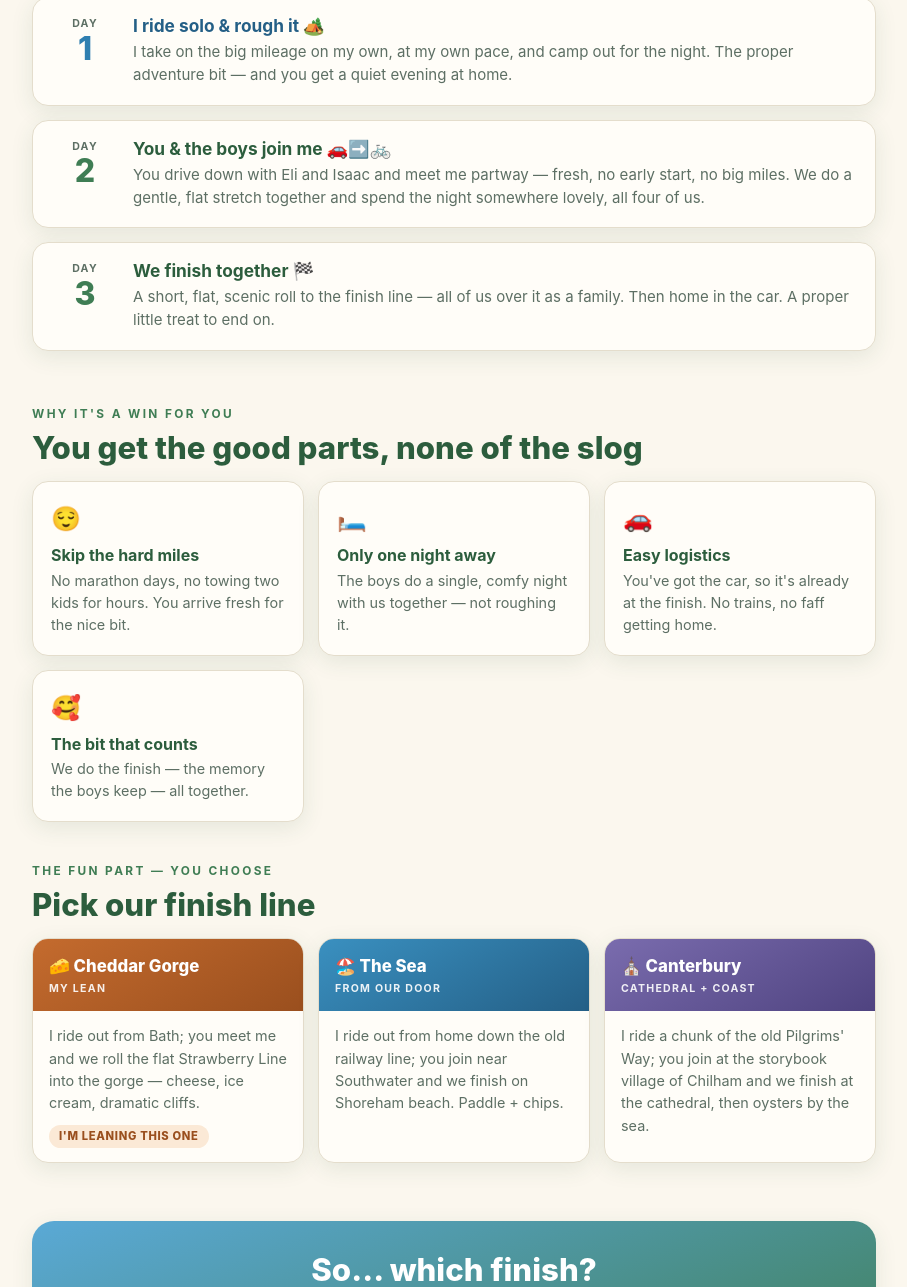
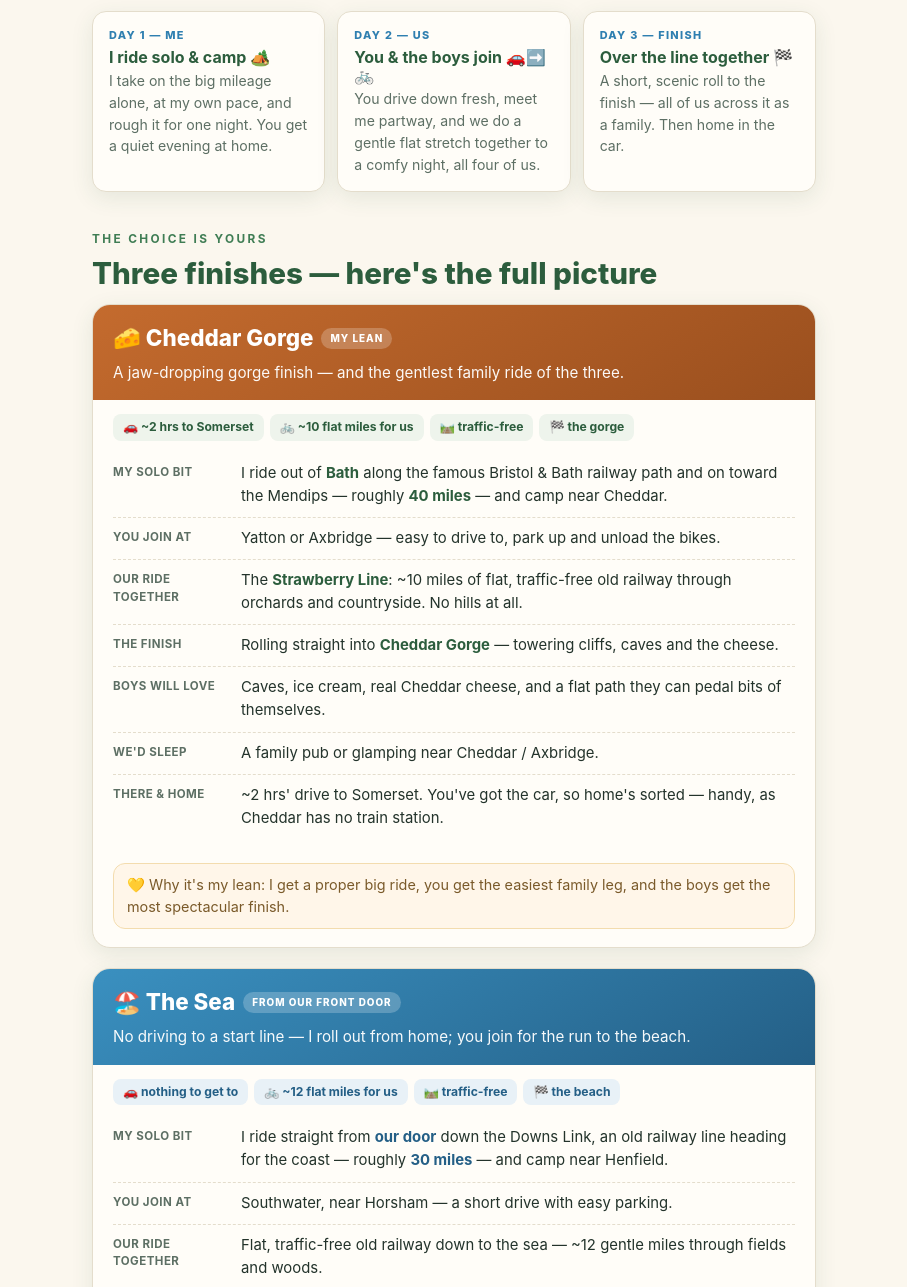
Before and after one commit to danpillay87/family-bike-ride, a plain HTML site: page index.html in a window 1280 px wide. Shown: the part 419-1706 px from the top of the page, without its empty margins (186-1093 px from the left). Drawn offline with Linux system fonts and the light colour scheme.

Commit message:
Add full detail on the three finish options

```diff
--- a/index.html
+++ b/index.html
@@ -9,55 +9,58 @@
 <style>
   :root{
     --ink:#23332b;--muted:#5d6f64;--cream:#fbf7ee;--paper:#fffdf8;
-    --green:#3f7d54;--green-d:#2c5d3d;--sky:#2f7fb0;--sky-d:#245f86;--sun:#f2b134;--rose:#d9745b;
+    --green:#3f7d54;--green-d:#2c5d3d;--sky:#2f7fb0;--sky-d:#245f86;--sun:#f2b134;
     --line:#e4ddcc;--shadow:0 6px 22px rgba(44,93,61,.10);
   }
   *{box-sizing:border-box}
   body{margin:0}
   .wrap{font-family:-apple-system,BlinkMacSystemFont,"Segoe UI",Roboto,Helvetica,Arial,sans-serif;
     color:var(--ink);background:var(--cream);line-height:1.55;-webkit-font-smoothing:antialiased;padding:0 0 60px}
-  .inner{max-width:880px;margin:0 auto;padding:0 18px}
+  .inner{max-width:760px;margin:0 auto;padding:0 18px}
   h1,h2,h3{line-height:1.15;margin:0}
-  .hero{background:linear-gradient(160deg,#3f7d54,#244e34);color:#fff;padding:50px 20px 46px;text-align:center}
+  .hero{background:linear-gradient(160deg,#3f7d54,#244e34);color:#fff;padding:48px 20px 42px;text-align:center}
   .kicker{font-size:.76rem;letter-spacing:.22em;text-transform:uppercase;color:#bfe6c9;font-weight:700}
-  .hero h1{font-size:clamp(1.9rem,5vw,2.9rem);font-weight:800;margin:12px auto 12px;max-width:17ch}
-  .hero p{font-size:clamp(1rem,2.3vw,1.18rem);color:#e7f4ea;max-width:40ch;margin:0 auto}
+  .hero h1{font-size:clamp(1.9rem,5vw,2.8rem);font-weight:800;margin:12px auto 12px;max-width:17ch}
+  .hero p{font-size:clamp(1rem,2.3vw,1.15rem);color:#e7f4ea;max-width:42ch;margin:0 auto}
 
-  section{padding:36px 0 4px}
+  section{padding:34px 0 4px}
   .eyebrow{font-size:.74rem;letter-spacing:.2em;text-transform:uppercase;color:var(--green);font-weight:700;margin-bottom:8px}
-  h2{font-size:clamp(1.4rem,3.4vw,1.95rem);font-weight:800;color:var(--green-d);margin-bottom:14px}
+  h2{font-size:clamp(1.35rem,3.4vw,1.85rem);font-weight:800;color:var(--green-d);margin-bottom:14px}
 
-  .step{display:grid;grid-template-columns:64px 1fr;gap:16px;background:var(--paper);border:1px solid var(--line);
-    border-radius:16px;padding:18px 20px;box-shadow:var(--shadow);margin-bottom:14px}
-  .step .badge{text-align:center}
-  .step .badge .d{font-size:.66rem;letter-spacing:.12em;text-transform:uppercase;color:var(--muted);font-weight:700}
-  .step .badge .n{font-size:2rem;font-weight:800;color:var(--green);line-height:1}
-  .step h3{font-size:1.08rem;color:var(--green-d);margin-bottom:4px}
-  .step p{margin:0;font-size:.94rem;color:var(--muted)}
-  .step.solo .n{color:var(--sky)}
-  .step.solo h3{color:var(--sky-d)}
+  /* concept steps inline */
+  .steps{display:grid;grid-template-columns:repeat(auto-fit,minmax(200px,1fr));gap:12px}
+  .stepc{background:var(--paper);border:1px solid var(--line);border-radius:14px;padding:15px 16px;box-shadow:var(--shadow)}
+  .stepc .n{font-size:.68rem;letter-spacing:.12em;text-transform:uppercase;color:var(--sky);font-weight:800}
+  .stepc h3{font-size:1rem;color:var(--green-d);margin:4px 0 4px}
+  .stepc p{margin:0;font-size:.88rem;color:var(--muted)}
 
-  .why{display:grid;grid-template-columns:repeat(auto-fit,minmax(210px,1fr));gap:14px}
-  .card{background:var(--paper);border:1px solid var(--line);border-radius:16px;padding:18px;box-shadow:var(--shadow)}
-  .card .ico{font-size:1.5rem}
-  .card h3{font-size:1rem;margin:9px 0 5px;color:var(--green-d)}
-  .card p{margin:0;font-size:.9rem;color:var(--muted)}
-
-  .fin{display:grid;grid-template-columns:repeat(auto-fit,minmax(230px,1fr));gap:14px}
-  .opt{background:var(--paper);border:1px solid var(--line);border-radius:16px;padding:0;box-shadow:var(--shadow);overflow:hidden}
-  .opt .cap{padding:14px 16px;color:#fff;font-weight:800;font-size:1.05rem}
+  /* option cards (stacked, detailed) */
+  .opt{background:var(--paper);border:1px solid var(--line);border-radius:18px;box-shadow:var(--shadow);overflow:hidden;margin-bottom:20px}
+  .cap{padding:16px 20px;color:#fff}
   .opt.cheddar .cap{background:linear-gradient(150deg,#c46b2e,#9a4f1e)}
   .opt.sea .cap{background:linear-gradient(150deg,#3a90c0,#245f86)}
   .opt.cath .cap{background:linear-gradient(150deg,#7a6cae,#4f4380)}
-  .opt .cap .tag{display:block;font-size:.66rem;letter-spacing:.12em;text-transform:uppercase;font-weight:700;opacity:.9;margin-top:2px}
-  .opt .body{padding:14px 16px}
-  .opt .body p{margin:0;font-size:.9rem;color:var(--muted)}
-  .opt .pick{display:inline-block;margin-top:10px;font-size:.7rem;font-weight:800;letter-spacing:.06em;text-transform:uppercase;
-    color:#9a4f1e;background:#fbe9d6;border-radius:20px;padding:3px 10px}
+  .cap .name{font-size:1.4rem;font-weight:800;display:flex;align-items:center;flex-wrap:wrap;gap:8px}
+  .cap .tag{font-size:.62rem;letter-spacing:.1em;text-transform:uppercase;font-weight:800;background:rgba(255,255,255,.22);border-radius:20px;padding:3px 9px}
+  .cap .ess{font-size:.95rem;opacity:.96;margin-top:5px}
+  .badges{display:flex;flex-wrap:wrap;gap:6px;padding:14px 20px 4px}
+  .badges span{background:#eef4ec;color:var(--green-d);border-radius:8px;padding:4px 10px;font-size:.76rem;font-weight:700}
+  .opt.sea .badges span{background:#e8f1f7;color:var(--sky-d)}
+  .opt.cath .badges span{background:#efecf7;color:#4f4380}
+  .detail{padding:8px 20px 18px}
+  .r{display:flex;gap:12px;padding:9px 0;border-bottom:1px dashed var(--line)}
+  .r:last-child{border-bottom:0}
+  .r .k{flex:0 0 116px;font-size:.72rem;letter-spacing:.04em;text-transform:uppercase;color:var(--muted);font-weight:700;padding-top:2px}
+  .r .v{flex:1;font-size:.93rem}
+  .r .v b{color:var(--green-d)}
+  .opt.sea .r .v b{color:var(--sky-d)}
+  .opt.cath .r .v b{color:#4f4380}
+  .why{margin:6px 20px 18px 20px;font-size:.9rem;background:#fff6e9;border:1px solid #f3dcae;border-radius:12px;padding:10px 13px;color:#7a5a2a}
+  @media(max-width:540px){.r{flex-direction:column;gap:1px}.r .k{flex-basis:auto}}
 
-  .close{background:linear-gradient(160deg,#5aa9d6,#3f7d54);color:#fff;border-radius:22px;padding:32px 26px;text-align:center;margin-top:18px;box-shadow:var(--shadow)}
+  .close{background:linear-gradient(160deg,#5aa9d6,#3f7d54);color:#fff;border-radius:22px;padding:30px 24px;text-align:center;margin-top:10px;box-shadow:var(--shadow)}
   .close h2{color:#fff}
-  .close p{max-width:44ch;margin:8px auto 0;color:#eef7f1;font-size:1.02rem}
+  .close p{max-width:46ch;margin:8px auto 0;color:#eef7f1;font-size:1.02rem}
   .foot{text-align:center;color:var(--muted);font-size:.8rem;margin-top:26px}
 </style>
 </head>
@@ -66,76 +69,90 @@
   <div class="hero">
     <div class="kicker">An idea, for you 💚</div>
     <h1>One Big Adventure, One Family Finish</h1>
-    <p>I do the long, hard miles solo. You and the boys meet me. Then we all cross the line together.</p>
+    <p>I do the long, hard miles solo. You and the boys meet me. Then we all cross the line together — pick where that line is.</p>
   </div>
 
   <div class="inner">
 
     <section>
-      <div class="eyebrow">How it'd work</div>
+      <div class="eyebrow">How it works (whichever we pick)</div>
       <h2>The hard bit's mine. The lovely bit's ours.</h2>
-
-      <div class="step solo">
-        <div class="badge"><div class="d">Day</div><div class="n">1</div></div>
-        <div>
-          <h3>I ride solo &amp; rough it 🏕️</h3>
-          <p>I take on the big mileage on my own, at my own pace, and camp out for the night. The proper adventure bit — and you get a quiet evening at home.</p>
-        </div>
-      </div>
-
-      <div class="step">
-        <div class="badge"><div class="d">Day</div><div class="n">2</div></div>
-        <div>
-          <h3>You &amp; the boys join me 🚗➡️🚲</h3>
-          <p>You drive down with Eli and Isaac and meet me partway — fresh, no early start, no big miles. We do a gentle, flat stretch together and spend the night somewhere lovely, all four of us.</p>
-        </div>
-      </div>
-
-      <div class="step">
-        <div class="badge"><div class="d">Day</div><div class="n">3</div></div>
-        <div>
-          <h3>We finish together 🏁</h3>
-          <p>A short, flat, scenic roll to the finish line — all of us over it as a family. Then home in the car. A proper little treat to end on.</p>
-        </div>
+      <div class="steps">
+        <div class="stepc"><div class="n">Day 1 — me</div><h3>I ride solo &amp; camp 🏕️</h3><p>I take on the big mileage alone, at my own pace, and rough it for one night. You get a quiet evening at home.</p></div>
+        <div class="stepc"><div class="n">Day 2 — us</div><h3>You &amp; the boys join 🚗➡️🚲</h3><p>You drive down fresh, meet me partway, and we do a gentle flat stretch together to a comfy night, all four of us.</p></div>
+        <div class="stepc"><div class="n">Day 3 — finish</div><h3>Over the line together 🏁</h3><p>A short, scenic roll to the finish — all of us across it as a family. Then home in the car.</p></div>
       </div>
     </section>
 
     <section>
-      <div class="eyebrow">Why it's a win for you</div>
-      <h2>You get the good parts, none of the slog</h2>
-      <div class="why">
-        <div class="card"><div class="ico">😌</div><h3>Skip the hard miles</h3><p>No marathon days, no towing two kids for hours. You arrive fresh for the nice bit.</p></div>
-        <div class="card"><div class="ico">🛏️</div><h3>Only one night away</h3><p>The boys do a single, comfy night with us together — not roughing it.</p></div>
-        <div class="card"><div class="ico">🚗</div><h3>Easy logistics</h3><p>You've got the car, so it's already at the finish. No trains, no faff getting home.</p></div>
-        <div class="card"><div class="ico">🥰</div><h3>The bit that counts</h3><p>We do the finish — the memory the boys keep — all together.</p></div>
+      <div class="eyebrow">The choice is yours</div>
+      <h2>Three finishes — here's the full picture</h2>
+
+      <!-- CHEDDAR -->
+      <div class="opt cheddar">
+        <div class="cap">
+          <div class="name">🧀 Cheddar Gorge <span class="tag">My lean</span></div>
+          <div class="ess">A jaw-dropping gorge finish — and the gentlest family ride of the three.</div>
+        </div>
+        <div class="badges"><span>🚗 ~2 hrs to Somerset</span><span>🚲 ~10 flat miles for us</span><span>🛤️ traffic-free</span><span>🏁 the gorge</span></div>
+        <div class="detail">
+          <div class="r"><div class="k">My solo bit</div><div class="v">I ride out of <b>Bath</b> along the famous Bristol &amp; Bath railway path and on toward the Mendips — roughly <b>40 miles</b> — and camp near Cheddar.</div></div>
+          <div class="r"><div class="k">You join at</div><div class="v">Yatton or Axbridge — easy to drive to, park up and unload the bikes.</div></div>
+          <div class="r"><div class="k">Our ride together</div><div class="v">The <b>Strawberry Line</b>: ~10 miles of flat, traffic-free old railway through orchards and countryside. No hills at all.</div></div>
+          <div class="r"><div class="k">The finish</div><div class="v">Rolling straight into <b>Cheddar Gorge</b> — towering cliffs, caves and the cheese.</div></div>
+          <div class="r"><div class="k">Boys will love</div><div class="v">Caves, ice cream, real Cheddar cheese, and a flat path they can pedal bits of themselves.</div></div>
+          <div class="r"><div class="k">We'd sleep</div><div class="v">A family pub or glamping near Cheddar / Axbridge.</div></div>
+          <div class="r"><div class="k">There &amp; home</div><div class="v">~2 hrs' drive to Somerset. You've got the car, so home's sorted — handy, as Cheddar has no train station.</div></div>
+        </div>
+        <div class="why">💛 Why it's my lean: I get a proper big ride, you get the easiest family leg, and the boys get the most spectacular finish.</div>
       </div>
-    </section>
 
-    <section>
-      <div class="eyebrow">The fun part — you choose</div>
-      <h2>Pick our finish line</h2>
-      <div class="fin">
-        <div class="opt cheddar">
-          <div class="cap">🧀 Cheddar Gorge<span class="tag">My lean</span></div>
-          <div class="body"><p>I ride out from Bath; you meet me and we roll the flat Strawberry Line into the gorge — cheese, ice cream, dramatic cliffs.</p><span class="pick">I'm leaning this one</span></div>
+      <!-- SEA -->
+      <div class="opt sea">
+        <div class="cap">
+          <div class="name">🏖️ The Sea <span class="tag">From our front door</span></div>
+          <div class="ess">No driving to a start line — I roll out from home; you join for the run to the beach.</div>
         </div>
-        <div class="opt sea">
-          <div class="cap">🏖️ The Sea<span class="tag">From our door</span></div>
-          <div class="body"><p>I ride out from home down the old railway line; you join near Southwater and we finish on Shoreham beach. Paddle + chips.</p></div>
+        <div class="badges"><span>🚗 nothing to get to</span><span>🚲 ~12 flat miles for us</span><span>🛤️ traffic-free</span><span>🏁 the beach</span></div>
+        <div class="detail">
+          <div class="r"><div class="k">My solo bit</div><div class="v">I ride straight from <b>our door</b> down the Downs Link, an old railway line heading for the coast — roughly <b>30 miles</b> — and camp near Henfield.</div></div>
+          <div class="r"><div class="k">You join at</div><div class="v">Southwater, near Horsham — a short drive with easy parking.</div></div>
+          <div class="r"><div class="k">Our ride together</div><div class="v">Flat, traffic-free old railway down to the sea — ~12 gentle miles through fields and woods.</div></div>
+          <div class="r"><div class="k">The finish</div><div class="v"><b>Shoreham beach</b> — paddling, stone-skimming and chips. (We could carry on to Brighton if we're flying.)</div></div>
+          <div class="r"><div class="k">Boys will love</div><div class="v">Southwater's dinosaur playground 🦕, the ruined Bramber Castle to clamber on, then the beach.</div></div>
+          <div class="r"><div class="k">We'd sleep</div><div class="v">Glamping or a village B&amp;B around Henfield / Partridge Green.</div></div>
+          <div class="r"><div class="k">There &amp; home</div><div class="v">Nothing to get to — it starts at home. You drive down to join, and the car brings us all back from the coast.</div></div>
         </div>
-        <div class="opt cath">
-          <div class="cap">⛪ Canterbury<span class="tag">Cathedral + coast</span></div>
-          <div class="body"><p>I ride a chunk of the old Pilgrims' Way; you join at the storybook village of Chilham and we finish at the cathedral, then oysters by the sea.</p></div>
+        <div class="why">💛 The trade-off: closest and easiest of the three — but my solo day is the flattest, so least of a "challenge" for me (I'll cope 😄).</div>
+      </div>
+
+      <!-- CANTERBURY -->
+      <div class="opt cath">
+        <div class="cap">
+          <div class="name">⛪ Canterbury <span class="tag">Cathedral + coast</span></div>
+          <div class="ess">The romantic one — the ancient Pilgrims' Way, a cathedral, and oysters by the sea.</div>
         </div>
+        <div class="badges"><span>🚗 ~2 hrs to Kent</span><span>🚲 ~8 + 8 gentle miles for us</span><span>🛤️ mostly traffic-free</span><span>🏁 cathedral + sea</span></div>
+        <div class="detail">
+          <div class="r"><div class="k">My solo bit</div><div class="v">I ride a real stretch of the ancient <b>Pilgrims' Way</b> across the Kent hills — roughly <b>50 miles</b>, the proper adventure — and camp en route.</div></div>
+          <div class="r"><div class="k">You join at</div><div class="v"><b>Chilham</b> — a gorgeous medieval village with a castle, square and tea room. Worth the trip on its own.</div></div>
+          <div class="r"><div class="k">Our ride together</div><div class="v">Gentle riverside path and quiet lanes down the Stour valley into Canterbury (~8 miles), then the <b>Crab &amp; Winkle Way</b> to the sea (~8 miles).</div></div>
+          <div class="r"><div class="k">The finish</div><div class="v"><b>Canterbury Cathedral</b> first, then a victory roll down to oysters and the beach at <b>Whitstable</b>.</div></div>
+          <div class="r"><div class="k">Boys will love</div><div class="v">Chilham castle, the giant cathedral, and fish &amp; chips on Whitstable seafront 🦪.</div></div>
+          <div class="r"><div class="k">We'd sleep</div><div class="v">The village pub at Chilham, or in Canterbury itself.</div></div>
+          <div class="r"><div class="k">There &amp; home</div><div class="v">~2 hrs to Kent by car or train; stations at Wye, Canterbury and Whitstable make it easy.</div></div>
+        </div>
+        <div class="why">💛 Why pick it: two finishes in one — a cathedral <i>and</i> the sea — plus storybook villages. The furthest to get to, though.</div>
       </div>
+
     </section>
 
     <section>
       <div class="close">
         <h2>So… which finish?</h2>
-        <p>2 nights for me, just 1 (comfy) night for you and the boys, and a finish line we cross together. All you have to do is pick the prize — and say yes 💚</p>
+        <p>2 nights for me, just 1 comfy night for you and the boys, and a line we cross together. Tell me your pick — Cheddar, the sea, or Canterbury — and I'll sort the rest 💚</p>
       </div>
-      <p class="foot">Gentle, flat, traffic-free family riding · e-bikes do the work · Eli in the trailer, Isaac on the tag-along.<br>A Dan-made plan for Kim, Isaac &amp; Eli 🚲</p>
+      <p class="foot">Gentle, flat, traffic-free family riding · e-bikes do the work · little one in the trailer, big one on the tag-along.<br>A Dan-made plan for the family 🚲</p>
     </section>
 
   </div>
```
